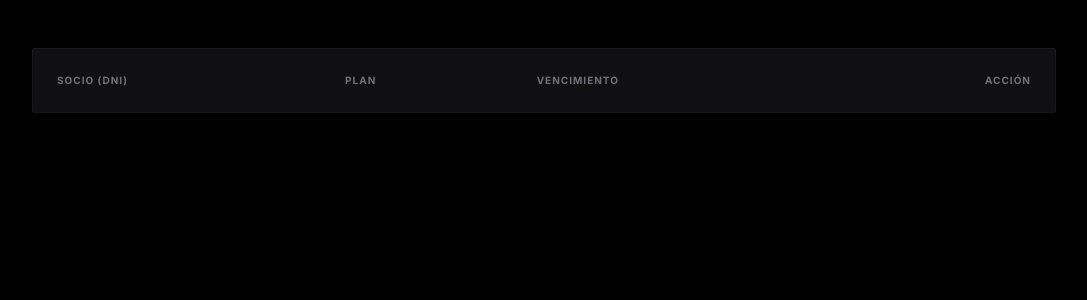
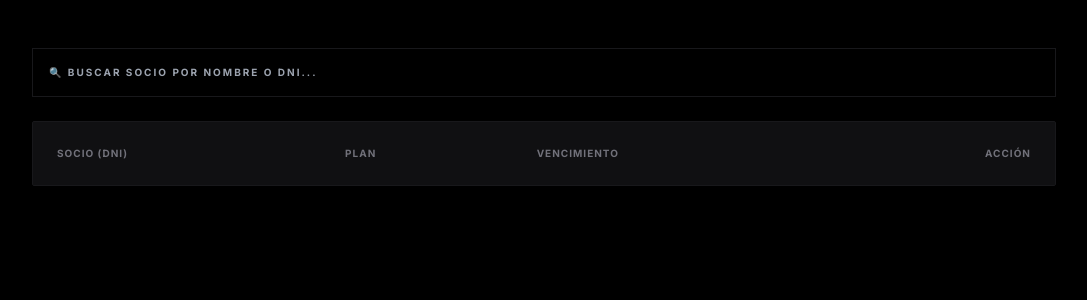
Before and after one commit to Arkadain/templo-fitness, a Flask app: page /admin in a window 1280 px wide. Shown: the part 105-405 px from the top of the page, without its empty margins (96-1183 px from the left). Run offline with Flask 3, Linux system fonts and the light colour scheme; lists and menus that the app fills with data are empty; some libraries are stand-ins or nearby versions.

Commit message:
cambios en el admin panel y estetica

```diff
--- a/app.py
+++ b/app.py
@@ -1,23 +1,23 @@
-from flask import Flask, render_template, request, redirect, url_for
+from flask import Flask, render_template, request, redirect, url_for, flash
 from flask_sqlalchemy import SQLAlchemy
 from datetime import datetime
 import os
 from dateutil.relativedelta import relativedelta
 
 app = Flask(__name__)
+# Necesario para usar los mensajes "flash"
+app.secret_key = os.environ.get('SECRET_KEY', 'templo_fitness_secreto_2024')
 
 # --- LÓGICA DE FECHAS ---
 def restan_dias(fecha_str):
     if not fecha_str:
         return 0
     try:
-        # Intentamos convertir la fecha
         vence_dt = datetime.strptime(fecha_str, '%d/%m/%Y')
         hoy = datetime.now()
         delta = vence_dt - hoy
         return delta.days + 1
     except Exception as e:
-        # Si la fecha está mal formateada o es nula, devolvemos 0 en vez de romper todo
         print(f"Error en fecha: {e}")
         return 0
 
@@ -31,10 +31,6 @@ app.config['SQLALCHEMY_TRACK_MODIFICATIONS'] = False
 
 db = SQLAlchemy(app)
 
-
-
-
-# Esto es para que pg8000 no se queje del SSL
 app.config['SQLALCHEMY_ENGINE_OPTIONS'] = {
     "connect_args": {
         "ssl": True
@@ -67,7 +63,13 @@ def login():
     if request.method == 'POST':
         dni = request.form.get('dni')
         password = request.form.get('password')
-        if dni == "0000": return redirect(url_for('admin_panel'))
+
+        # --- SEGURIDAD DEL ADMINISTRADOR ---
+        ADMIN_USER = os.environ.get('ADMIN_USER', '0000')
+        ADMIN_PASS = os.environ.get('ADMIN_PASS', 'admin123')
+
+        if dni == ADMIN_USER and password == ADMIN_PASS:
+            return redirect(url_for('admin_panel'))
 
         socio = Socio.query.get(dni)
         if socio and socio.password == password:
@@ -112,6 +114,7 @@ def eliminar_socio(dni):
     if socio_a_borrar:
         db.session.delete(socio_a_borrar)
         db.session.commit()
+        flash(f'Socio con DNI {dni} eliminado correctamente.', 'success')
 
     # Recargamos el panel de administrador
     return redirect('/admin')
@@ -140,6 +143,7 @@ def nuevo_socio():
         )
         db.session.add(nuevo)
         db.session.commit()
+        flash(f'Socio {nuevo.nombre} agregado correctamente.', 'success')
         return redirect(url_for('admin_panel'))
     return render_template('nuevo_socio.html')
 
@@ -158,6 +162,7 @@ def editar_socio(id_socio):
         socio.rutina_sabado = request.form.get('rutina_sabado')
 
         db.session.commit()
+        flash(f'Socio {socio.nombre} actualizado correctamente.', 'success')
         return redirect(url_for('admin_panel'))
     return render_template('editar_socio.html', socio=socio)
 
--- a/templates/admin.html
+++ b/templates/admin.html
@@ -31,6 +31,20 @@
             </div>
         </header>
 
+        {% with messages = get_flashed_messages(with_categories=true) %}
+          {% if messages %}
+            {% for category, message in messages %}
+              <div class="mb-6 bg-zinc-800 border-l-4 border-white text-white px-4 py-3 rounded-sm text-[10px] font-black uppercase tracking-widest shadow-lg">
+                {{ message }}
+              </div>
+            {% endfor %}
+          {% endif %}
+        {% endwith %}
+
+        <div class="mb-6">
+            <input type="text" id="buscador" placeholder="🔍 BUSCAR SOCIO POR NOMBRE O DNI..." class="w-full bg-black border border-zinc-900 p-4 outline-none focus:border-white text-zinc-400 focus:text-white text-[10px] uppercase tracking-[0.2em] transition-all font-bold">
+        </div>
+
         <div class="bg-zinc-950 border border-zinc-900 rounded-sm overflow-hidden">
             <table class="w-full text-left">
                 <thead class="bg-zinc-900/50 text-zinc-500 text-[10px] uppercase tracking-widest">
@@ -54,10 +68,12 @@
                             <div class="flex flex-col">
                                 <span class="{% if restan_dias(socio.vence) <= 0 %} text-red-500 font-black {% else %} text-zinc-300 {% endif %}">
                                     {{ socio.vence }}
-                                </span> {% if restan_dias(socio.vence)
-                                <=0 %} <span class="text-[9px] text-red-600 font-black uppercase italic tracking-tighter">Cuota Vencida</span>
-                                    {% else %}
-                                    <span class="text-[9px] text-zinc-600 uppercase italic tracking-tighter">Quedan {{ restan_dias(socio.vence) }} días</span> {% endif %}
+                                </span>
+                                {% if restan_dias(socio.vence) <= 0 %}
+                                    <span class="text-[9px] text-red-600 font-black uppercase italic tracking-tighter">Cuota Vencida</span>
+                                {% else %}
+                                    <span class="text-[9px] text-zinc-600 uppercase italic tracking-tighter">Quedan {{ restan_dias(socio.vence) }} días</span>
+                                {% endif %}
                             </div>
                         </td>
 
@@ -73,6 +89,22 @@
             </table>
         </div>
     </div>
+
+    <script>
+        document.getElementById('buscador').addEventListener('keyup', function() {
+            let filtro = this.value.toLowerCase();
+            let filas = document.querySelectorAll('tbody tr');
+
+            filas.forEach(function(fila) {
+                let textoFila = fila.textContent.toLowerCase();
+                if(textoFila.includes(filtro)) {
+                    fila.style.display = '';
+                } else {
+                    fila.style.display = 'none';
+                }
+            });
+        });
+    </script>
 </body>
 
 </html>
```
